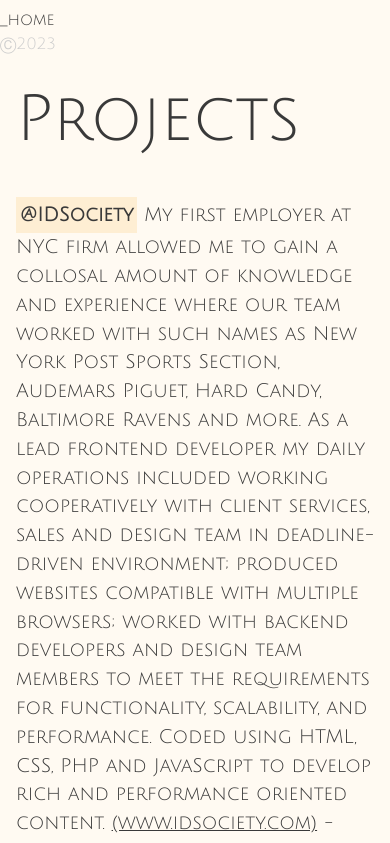
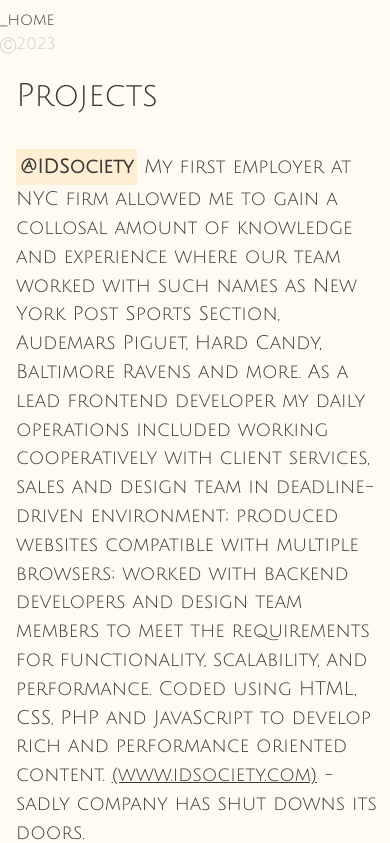
Before and after one commit to prkarpi/portfolio, a React (Create React App) app: page /projects in a window 390 px wide. Shown: the top 843 px of the page. Built offline with nearby package versions, Linux system fonts and the light colour scheme.

Commit message:
Updated pages/UI

```diff
--- a/src/styles/styles.css
+++ b/src/styles/styles.css
@@ -225,6 +225,11 @@
   .page-header {
     font-size: 4em;
   }
+  @media (max-width: 430px) {
+    .page-header {
+      font-size: 2em;
+    }
+  }
 
   .about-page-paragraph-techologies {
     font-weight: bolder;
```
